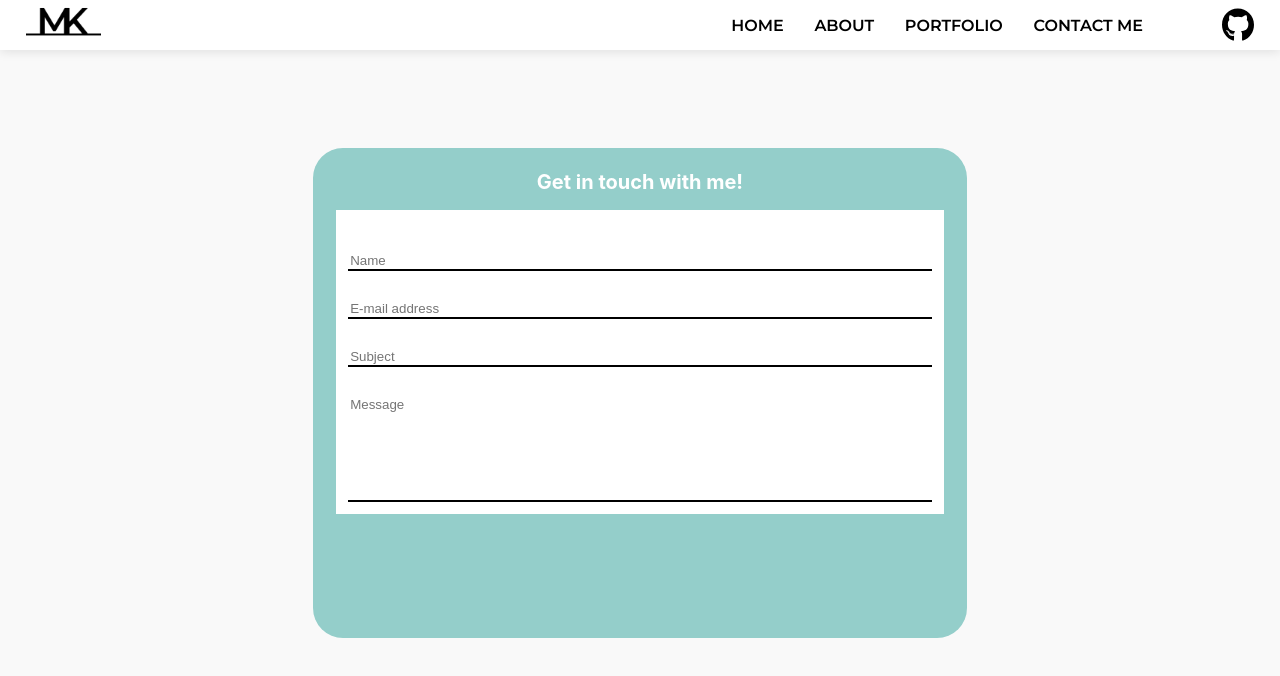
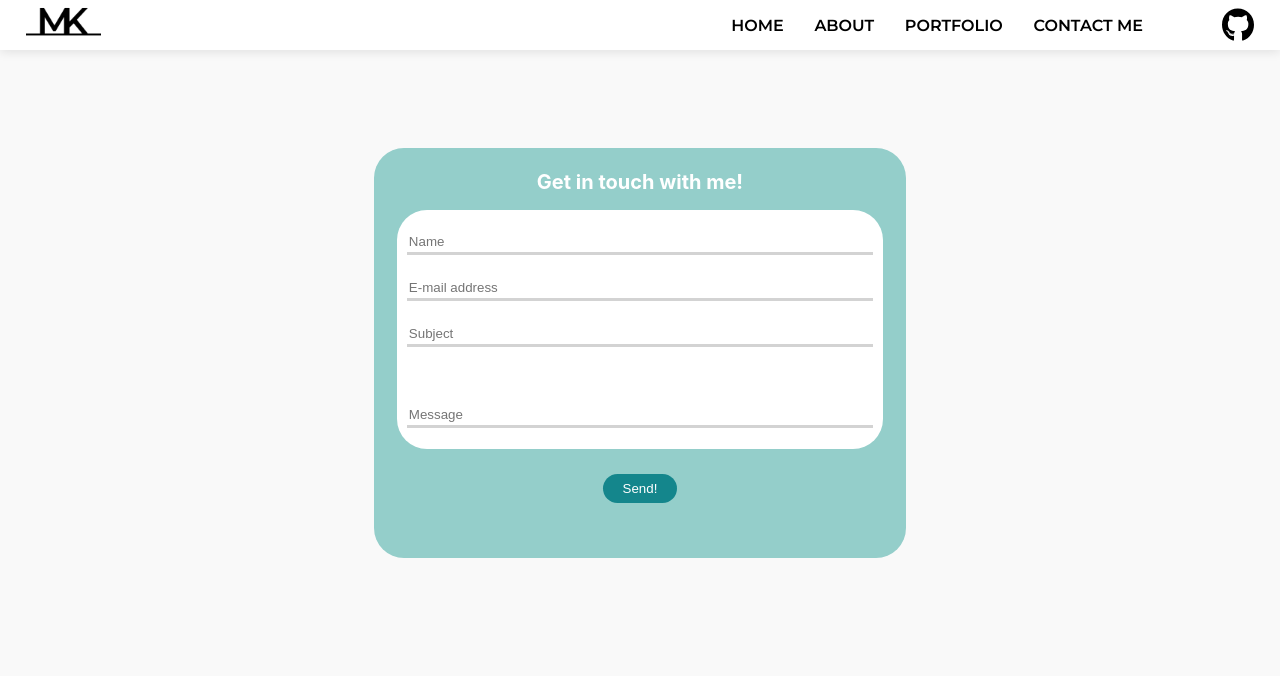
Before and after one commit to matthias2003/portfolio, a React (Create React App) app: page /contact in a window 1280 px wide. Shown: the top 676 px of the page. Built offline with nearby package versions, Linux system fonts and the light colour scheme.

Commit message:
Added basic contact style

```diff
--- a/src/App.js
+++ b/src/App.js
@@ -18,7 +18,6 @@ function App() {
             <Route path='/about' element={<About />} />
             <Route path='/portfolio' element={<Portfolio />} />
             <Route path='/contact' element={<Contact />} />
-            <Route path='/portfolio/:id' element={<DetailedPortfolio />} />
           </Routes>
         </div>
       </main>
--- a/src/Components/Contact/Contact.css
+++ b/src/Components/Contact/Contact.css
@@ -1,8 +1,8 @@
 .contact__wrap {
   background-color: black;
   margin: 8% auto;
-  width: 50%;
-  height: 60vh;
+  width: 40%;
+  height: 50vh;
   background-color: #94ceca;
   border-radius: 30px;
   padding: 5px 20px;
@@ -19,18 +19,41 @@
   flex-direction: column;
   width: 95%;
   margin: auto;
+  border-radius: 30px;
   background-color: white;
-  position: relative;
-  overflow: hidden;
   padding: 2%;
 }
 
 .form__wrap input {
-  margin-top: 5%;
+  padding: 0.5%;
+  margin-top: 2.5%;
+  margin-bottom: 2.5%;
   border: none;
-  border-bottom: black 2px solid;
+  border-bottom: #D3D3D3 3px solid;
 }
 
-.form__wrap input:last-child {
-  padding-bottom: 15%;
+.form__wrap input:nth-child(3) {
+  margin-bottom: 10%;
 }
+
+.form__wrap input:focus {
+  outline: none;
+  border-bottom: #14868C 3px solid;
+}
+
+.contact__wrap button {
+  display: flex;
+  margin: auto;
+  margin-top: 5%;
+  padding: 1.5% 4%;
+  border-radius: 30px;
+  border: none;
+  background-color: #14868C;
+  color: #FFFFFF;
+  transition: all 0.2s linear;
+}
+
+.contact__wrap button:hover {
+  cursor: pointer;
+  scale: 1.05;
+}
--- a/src/Components/Contact/Contact.js
+++ b/src/Components/Contact/Contact.js
@@ -4,12 +4,13 @@ function Contact() {
   return (
     <div className="contact__wrap">
       <h2>Get in touch with me!</h2>
-      <div className="form__wrap">
+      <form className="form__wrap" id="contact">
         <input type="text" name="name" placeholder="Name" />
         <input type="text" name="email" placeholder="E-mail address" />
         <input type="text" name="subject" placeholder="Subject" />
         <input type="text" name="message" placeholder="Message" />
-      </div>
+      </form>
+      <button form="contact">Send!</button>
     </div>
   );
 }
--- a/src/Components/MobileNav/MobileNav.css
+++ b/src/Components/MobileNav/MobileNav.css
@@ -1,5 +1,5 @@
 .container .nav__mobile__hamburger {
-    width: 32px;
+    width: 28px;
 }
 
 .container .nav__mobile__logo {
--- a/src/Components/MobileNav/MobileNav.js
+++ b/src/Components/MobileNav/MobileNav.js
@@ -6,7 +6,6 @@ import logo from '../../Assets/logo.png';
 import { useState } from 'react';
 
 function MobileNav() {
-
     const [menuIsClicked, setmenuIsClicked] = useState(false);
 
     const sideNavHandle = (target) => {
@@ -33,8 +32,8 @@ function MobileNav() {
     else if (!menuIsClicked){
         return(
             <div className='container'>
+                <Link to='/'><img className='nav__mobile__logo' src={logo} alt='Logo'/></Link>
                 <img onClick={() => sideNavHandle('open')} className='nav__mobile__hamburger' src={hamburger} />
-                <Link to='/'><img className='nav__mobile__logo' src={logo} alt='Logo'/></Link>
             </div>
         )
     }
--- a/src/Components/SimplifiedPortfolio/SimplifiedPortfolio.js
+++ b/src/Components/SimplifiedPortfolio/SimplifiedPortfolio.js
@@ -2,12 +2,12 @@ import "./SimplifiedPortfolio.css";
 
 function SimplifiedPortfolio({ name, img}) {
   return (
-    <div className="tiles">
-      <p>{name}</p>
-      <div className="image__box" alt="">
-        <img src={img}/>
+      <div className="tiles">
+        <p>{name}</p>
+        <div className="image__box" >
+          <img src={img} alt="Preview"/>
+        </div>
       </div>
-    </div>
   );
 }
 
```
Also changed, not shown: src/Components/Portfolio/Portfolio.js (line endings or trailing spaces).
